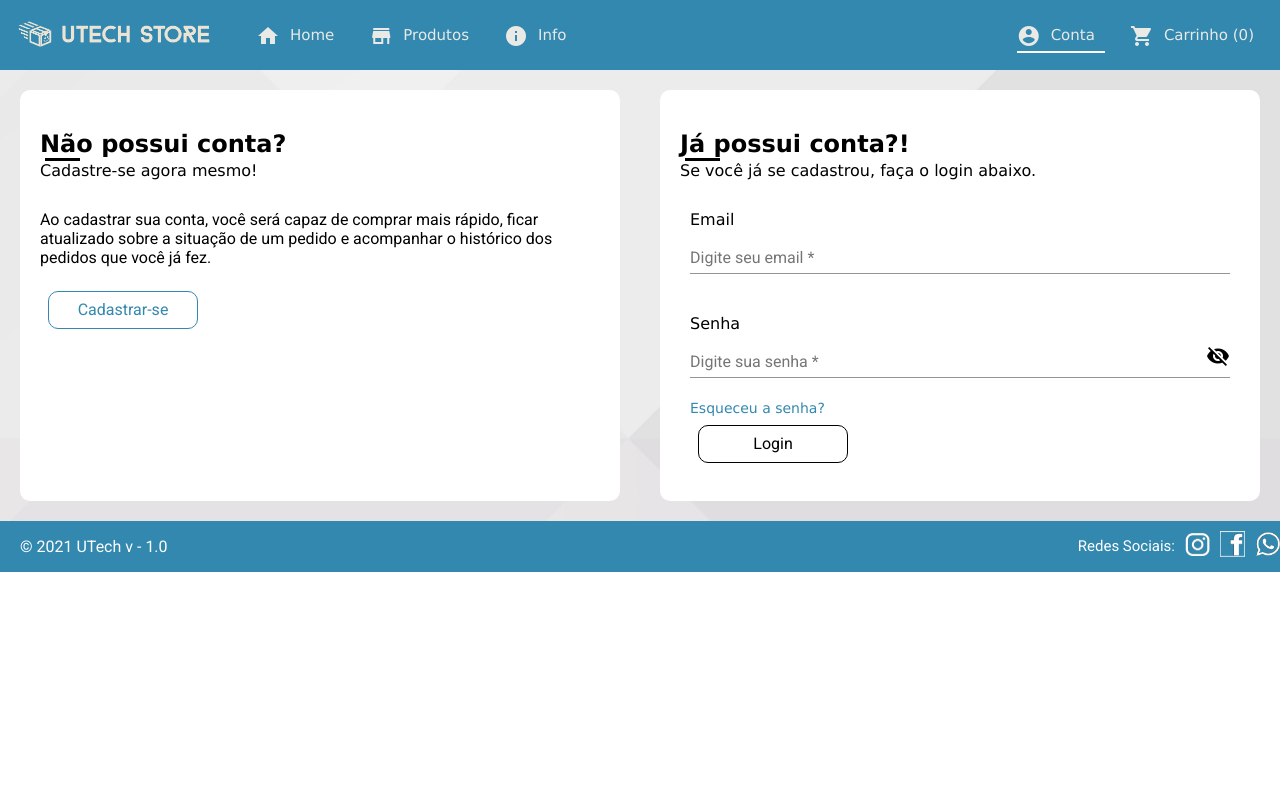
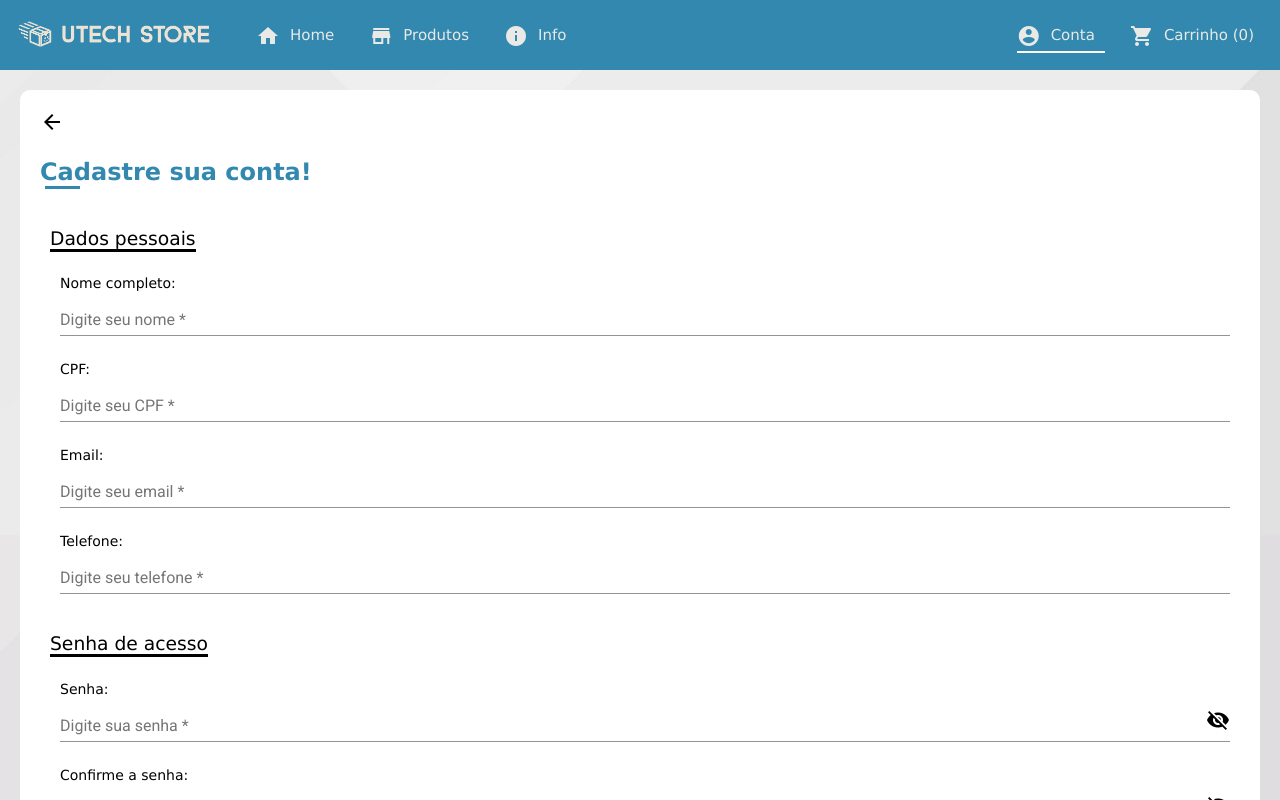
Before and after one commit to HenriqueAmorim20/utech_website, an Angular app: page /account in a window 1280 px wide. Both pictures are taken after a click on the button "Cadastrar-se". Shown: the top 800 px of the page. Built offline with nearby package versions, Linux system fonts and the light colour scheme.

Commit message:
Register section done

```diff
--- a/src/app/app.component.html
+++ b/src/app/app.component.html
@@ -4,7 +4,7 @@
 <body>
   <div class="container">
   <app-navbar></app-navbar>
-  <div style="margin-top: 70px;">
+  <div style="margin-top: 70px; min-height: 100vm;">
     <router-outlet></router-outlet>
   </div>
   <app-footer></app-footer>
--- a/src/app/home/home.component.scss
+++ b/src/app/home/home.component.scss
@@ -43,5 +43,5 @@ h2 {
 }
  .card {
    margin: auto;
-   margin-top: 20px;
+   margin-top: 30px;
  }
--- a/src/app/pages/about/about.component.html
+++ b/src/app/pages/about/about.component.html
@@ -21,7 +21,7 @@
           <mat-label>Mensagem</mat-label>
           <textarea matInput formControlName="message" placeholder="Descreva sua dúvida/sugestão" cdkTextareaAutosize cdkAutosizeMinRows="4" cdkAutosizeMaxRows="10" required></textarea>
         </mat-form-field>
-        <button type="submit">
+        <button class="raise" type="submit">
           ENVIAR
         </button>
       </form>
--- a/src/app/pages/account/account.component.html
+++ b/src/app/pages/account/account.component.html
@@ -1,28 +1,28 @@
 <div class="main">
-  <div *ngIf="!recover" class="content">
+  <div *ngIf="!recover && !registerView" class="content">
     <div style="margin-bottom: 30px;">
       <h2>Não possui conta?</h2>
       <div class="border"></div>
       <span>Cadastre-se agora mesmo!</span>
     </div>
     <p>Ao cadastrar sua conta, você será capaz de comprar mais rápido, ficar atualizado sobre a situação de um pedido e acompanhar o histórico dos pedidos que você já fez.</p>
-    <button (click)="register()">
+    <button class="raise" (click)="toggleView2(true)">
       Cadastrar-se
     </button>
   </div>
-  <div *ngIf="!recover" class="content">
+  <div *ngIf="!recover && !registerView" class="content">
     <div>
       <h2>Já possui conta?!</h2>
       <div class="border"></div>
       <span>Se você já se cadastrou, faça o login abaixo.</span>
     </div>
     <form class="form" [formGroup]="loginForm" (ngSubmit)="login()">
-      <span style="margin-bottom: 0px; margin-top: 20px;">Email</span>
+      <span style="margin-bottom: 0px; margin-top: 5px;">Email</span>
       <mat-form-field>
         <mat-label>Digite seu email</mat-label>
         <input matInput formControlName="email" placeholder="exemplo@gmail.com" required>
       </mat-form-field>
-      <Span style="margin-bottom: 0px; margin-top: 20px;">Senha</Span>
+      <Span style="margin-bottom: 0px; margin-top: 5px;">Senha</Span>
       <mat-form-field>
         <mat-label>Digite sua senha</mat-label>
         <input matInput placeholder="Senha" [type]="hide ? 'password' : 'text'" formControlName="password" required>
@@ -31,25 +31,86 @@
     <span>
       <a style="color: #3288af; font-size: 14px; cursor: pointer;" (click)="toggleView1(true)">Esqueceu a senha?</a>
     </span>
-      <button type="submit">
+      <button class="raise" type="submit">
         Login
       </button>
     </form>
   </div>
 
-  <div *ngIf="recover" class="content">
-      <mat-icon (click)="toggleView1(false)" class="backbtn">arrow_back</mat-icon>
-      <h2>Solicitar nova senha</h2>
-      <div class="border"></div>
+  <div *ngIf="recover && !registerView" class="content">
+    <mat-icon (click)="toggleView1(false)" class="backbtn">arrow_back</mat-icon>
+    <h2>Solicitar nova senha</h2>
+    <div class="border"></div>
     <form class="form" [formGroup]="recoverForm" (ngSubmit)="recoverPassword()">
-      <span style="margin-bottom: 0px; margin-top: 20px;">Caso já possua um email cadastrado, preencha o campo abaixo e clique e recuperar, um link será enviado por email para redefinir sua senha.</span>
+      <span style="margin-bottom: 0px; margin-top: 5px;">Caso já possua um email cadastrado, preencha o campo abaixo e clique em recuperar, um link será enviado por email para redefinir sua senha.</span>
       <mat-form-field>
         <mat-label>Digite seu email</mat-label>
         <input matInput formControlName="email_recover" placeholder="exemplo@gmail.com" required>
       </mat-form-field>
-      <button type="submit">
+      <button class="raise" type="submit">
         Recuperar
       </button>
     </form>
   </div>
+
+  <div *ngIf="registerView && !recover" class="content">
+    <mat-icon (click)="toggleView2(false)" class="backbtn">arrow_back</mat-icon>
+    <h2>Cadastre sua conta!</h2>
+    <div class="border"></div>
+    <form class="form" [formGroup]="registerForm" (ngSubmit)="register()">
+      <h3 style="font-weight: lighter; border-bottom: 3px solid black; width: fit-content;">Dados pessoais</h3>
+      <div style="margin-left: 10px; display: flex; flex-direction: column;">
+        <span style="margin-bottom: 0px; margin-top: 5px; font-size: 14px;">Nome completo:</span>
+        <mat-form-field>
+          <mat-label>Digite seu nome</mat-label>
+          <input matInput formControlName="name" placeholder="José da Silva Costa" required>
+       </mat-form-field>
+      </div>
+      <div style="margin-left: 10px; display: flex; flex-direction: column;">
+        <span style="margin-bottom: 0px; margin-top: 5px; font-size: 14px;">CPF:</span>
+        <mat-form-field>
+          <mat-label>Digite seu CPF</mat-label>
+          <input matInput formControlName="cpf" placeholder="04706959392" required>
+       </mat-form-field>
+      </div>
+      <div style="margin-left: 10px; display: flex; flex-direction: column;">
+        <span style="margin-bottom: 0px; margin-top: 5px; font-size: 14px;">Email:</span>
+        <mat-form-field>
+          <mat-label>Digite seu email</mat-label>
+          <input matInput formControlName="email" placeholder="exemplo@gmail.com" required>
+       </mat-form-field>
+      </div>
+      <div style="margin-left: 10px; display: flex; flex-direction: column;">
+        <span style="margin-bottom: 0px; margin-top: 5px; font-size: 14px;">Telefone:</span>
+        <mat-form-field>
+          <mat-label>Digite seu telefone</mat-label>
+          <input matInput formControlName="phone" placeholder="(061) 985270234" required>
+       </mat-form-field>
+      </div>
+      <h3 style="font-weight: lighter; border-bottom: 3px solid black; width: fit-content;">Senha de acesso</h3>
+      <div style="margin-left: 10px; display: flex; flex-direction: column;">
+        <span style="margin-bottom: 0px; margin-top: 5px; font-size: 14px;">Senha:</span>
+        <mat-form-field>
+          <mat-label>Digite sua senha</mat-label>
+          <input matInput placeholder="Senha" [type]="hide ? 'password' : 'text'" formControlName="password" required>
+          <mat-icon matSuffix (click)="hide = !hide">{{hide ? 'visibility_off' : 'visibility'}}</mat-icon>
+      </mat-form-field>
+      </div>
+      <div style="margin-left: 10px; display: flex; flex-direction: column;">
+        <span style="margin-bottom: 0px; margin-top: 5px; font-size: 14px;">Confirme a senha:</span>
+        <mat-form-field>
+          <mat-label>Confirme sua senha</mat-label>
+          <input matInput placeholder="Senha" [type]="hide ? 'password' : 'text'" formControlName="confirmPassword" required>
+          <mat-icon matSuffix (click)="hide = !hide">{{hide ? 'visibility_off' : 'visibility'}}</mat-icon>
+      </mat-form-field>
+      </div>
+      <mat-checkbox (change)="checkBox($event)">
+        <p style="white-space: normal;"> Ao cadastrar-me, declaro que sou maior de idade e aceito as políticas de privacidade e os termos de uso.</p>
+      </mat-checkbox>
+      <button type="submit">
+        Confirmar
+      </button>
+    </form>
+  </div>
+
 </div>
--- a/src/app/pages/account/account.component.scss
+++ b/src/app/pages/account/account.component.scss
@@ -17,10 +17,14 @@
   border-radius: 10px;
   margin: min(20px, 100%);
   width: 100%;
-  max-width: 650px;
+  max-width: auto;
 }
 
-h2, span {
+h2 {
+  color: #3288af;
+}
+
+h2, span, h3 {
   font-family:'Lucida Sans', 'Lucida Sans Regular', 'Lucida Grande', 'Lucida Sans Unicode', Geneva, Verdana, sans-serif;
   // margin-bottom: 30px;
 }
@@ -30,7 +34,8 @@ h2, span {
   height: 3px;
   margin-top: -20px;
   margin-left: 5px;
-  background-color: black;
+  margin-bottom: 10px;
+  background-color: #3288af;;
 }
 
 .form {
@@ -91,3 +96,9 @@ button {
 .backbtn:hover {
   color: #3288af;
 }
+
+::ng-deep .mat-checkbox-checked.mat-accent {
+  .mat-checkbox-background {
+      background-color: #3288af;
+   }
+}
--- a/src/app/pages/account/account.component.ts
+++ b/src/app/pages/account/account.component.ts
@@ -2,6 +2,7 @@ import { Component, OnInit } from '@angular/core';
 import { FormGroup, FormControl, Validators } from '@angular/forms';
 import { MatSnackBar } from '@angular/material/snack-bar';
 import { Router } from '@angular/router';
+import {MatCheckboxModule} from '@angular/material/checkbox';
 
 @Component({
   selector: 'app-account',
@@ -17,8 +18,19 @@ export class AccountComponent implements OnInit {
   recoverForm: FormGroup = new FormGroup({
     email_recover: new FormControl('', [Validators.email, Validators.required ]),
   });
-  hide = true;
+  registerForm: FormGroup = new FormGroup({
+    name: new FormControl('', [ Validators.required ]),
+    cpf: new FormControl('', [ Validators.required ]),
+    email: new FormControl('', [ Validators.required ]),
+    phone: new FormControl('', [ Validators.required ]),
+    password: new FormControl('', [ Validators.required ]),
+    confirmPassword: new FormControl('', [ Validators.required ]),
+  });
+  check: boolean = false;
+  hide: boolean = true;
   recover: boolean = false;
+  registerView: boolean = false;
+  teste: boolean = true;
 
 
   constructor(private snackBar: MatSnackBar, private router: Router) { }
@@ -37,11 +49,34 @@ export class AccountComponent implements OnInit {
     } catch (error) {
       this.snackBar.open("Email ou senha inválidos!", "dismiss",{duration: 3000})
     }
-    // this.loginForm.reset();
+    this.loginForm.reset();
   }
 
   register(){
-    console.log('Redirect register');
+    if(this.check === false){
+      this.snackBar.open("Aceite os termos de uso e política de privacidade!", "dismiss",{duration: 3000})
+      return
+    }
+    if(this.registerForm.value.email === "" || this.registerForm.value.password === "" || this.registerForm.value.name === "" || this.registerForm.value.phone === "" || this.registerForm.value.confirmPassword === "" || this.registerForm.value.cpf === "") {
+      this.snackBar.open("Campos inválidos, preencha corretamente!", "dismiss",{duration: 3000})
+      return
+    }
+    if(this.registerForm.value.password !== this.registerForm.value.confirmPassword){
+      this.snackBar.open("Sua senhas não coincidem!", "dismiss",{duration: 3000})
+      return
+    }
+    try {
+      console.log(this.registerForm.value);
+      //implementar post no banco
+      this.snackBar.open("Cadastro efetuado com sucesso!", "dismiss",{duration: 3000})
+      setTimeout(()=>{
+        this.recover = false,
+        this.registerView = false
+      }, 1000);
+    } catch (error) {
+      this.snackBar.open("Impossível registrar sua conta", "dismiss",{duration: 3000})
+    }
+    this.registerForm.reset();
   }
 
   recoverPassword(){
@@ -52,14 +87,29 @@ export class AccountComponent implements OnInit {
     }
     try {
       console.log(this.recoverForm.value);
-      //implementar post no bando
+      //Enviar email de recuparação
+      this.snackBar.open("Um email de recuperação foi enviado para você!", "dismiss",{duration: 3000})
+      setTimeout(()=>{
+        this.recover = false,
+        this.registerView = false
+      }, 1000);
+      return
     } catch (error) {
       this.snackBar.open("Email não encontrado!", "dismiss",{duration: 3000})
     }
+    this.recoverForm.reset();
+  }
+
+  checkBox(event: any): void {
+    this.check = event.checked;
   }
 
   toggleView1(value: boolean){
     this.recover = value;
   }
 
+  toggleView2(value: boolean){
+    this.registerView = value;
+  }
+
 }
```
Also changed, not shown: src/app/layout/navbar/navbar.component.html (+9 -9 lines).
